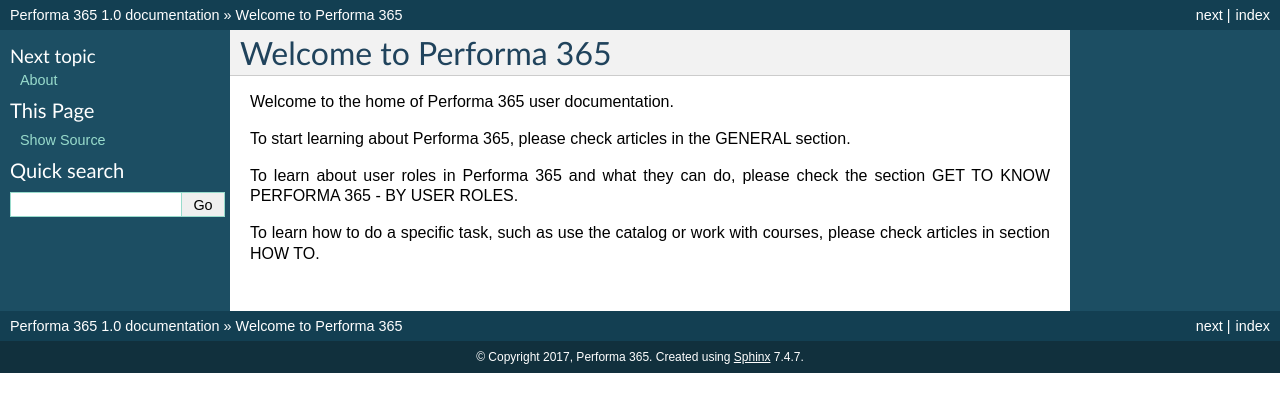
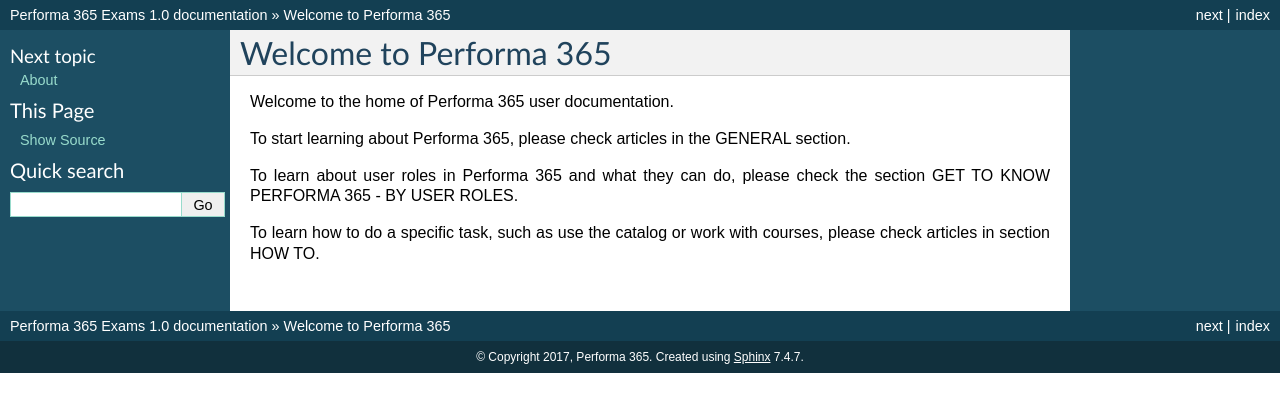
Before and after one commit to pslisko/Performa365Exams, a Sphinx documentation site: the page built from docs/index.rst, in a window 1280 px wide. Shown: the top 412 px of the page. Built offline with Sphinx 7.4.7, drawn with Linux system fonts in a browser that asks for light colours; pages that are not in the unit, such as notebooks, are missing from menus.

Commit message:
Update conf.py

```diff
--- a/docs/conf.py
+++ b/docs/conf.py
@@ -43,7 +43,7 @@
 master_doc = 'index'
 
 # General information about the project.
-project = u'Performa 365'
+project = u'Performa 365 Exams'
 copyright = u'2017, Performa 365'
 
 # The version info for the project you're documenting, acts as replacement for
```
